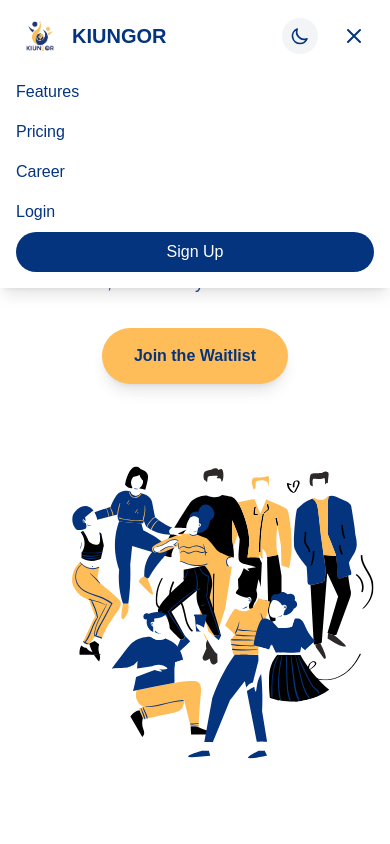
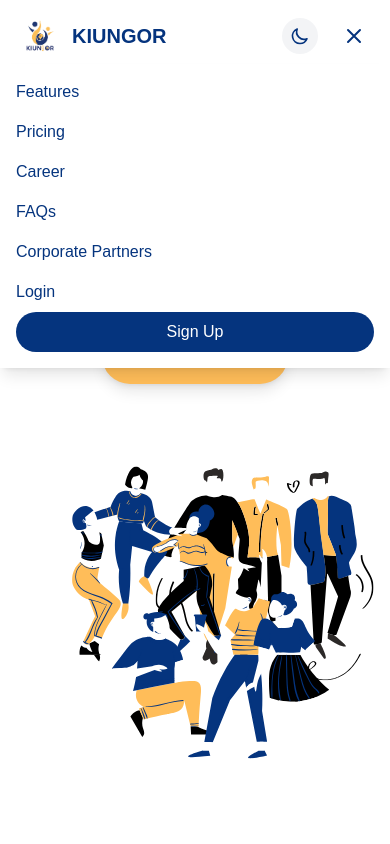
Before and after one commit to omololevy/omololevy, a Next.js app: page / in a window 390 px wide. Both pictures are taken after a click on the button 354 px from the left and 36 px from the top of the page. Shown: the top 844 px of the page. Built offline with nearby package versions, Linux system fonts and the light colour scheme.

Commit message:
Create the two links on the mobile navigation

```diff
--- a/src/components/MobileMenu.tsx
+++ b/src/components/MobileMenu.tsx
@@ -49,6 +49,18 @@ export default function MobileMenu() {
             >
               Career
             </a>
+            <a
+              href="/faqs"
+              className="text-[#05347e] dark:text-[#ffbd59] hover:opacity-80"
+            >
+              FAQs
+            </a>
+            <a
+              href="/corporate"
+              className="text-[#05347e] dark:text-[#ffbd59] hover:opacity-80"
+            >
+              Corporate Partners
+            </a>
             <div className="flex flex-col space-y-2">
               <a
                 href="/login"
```
